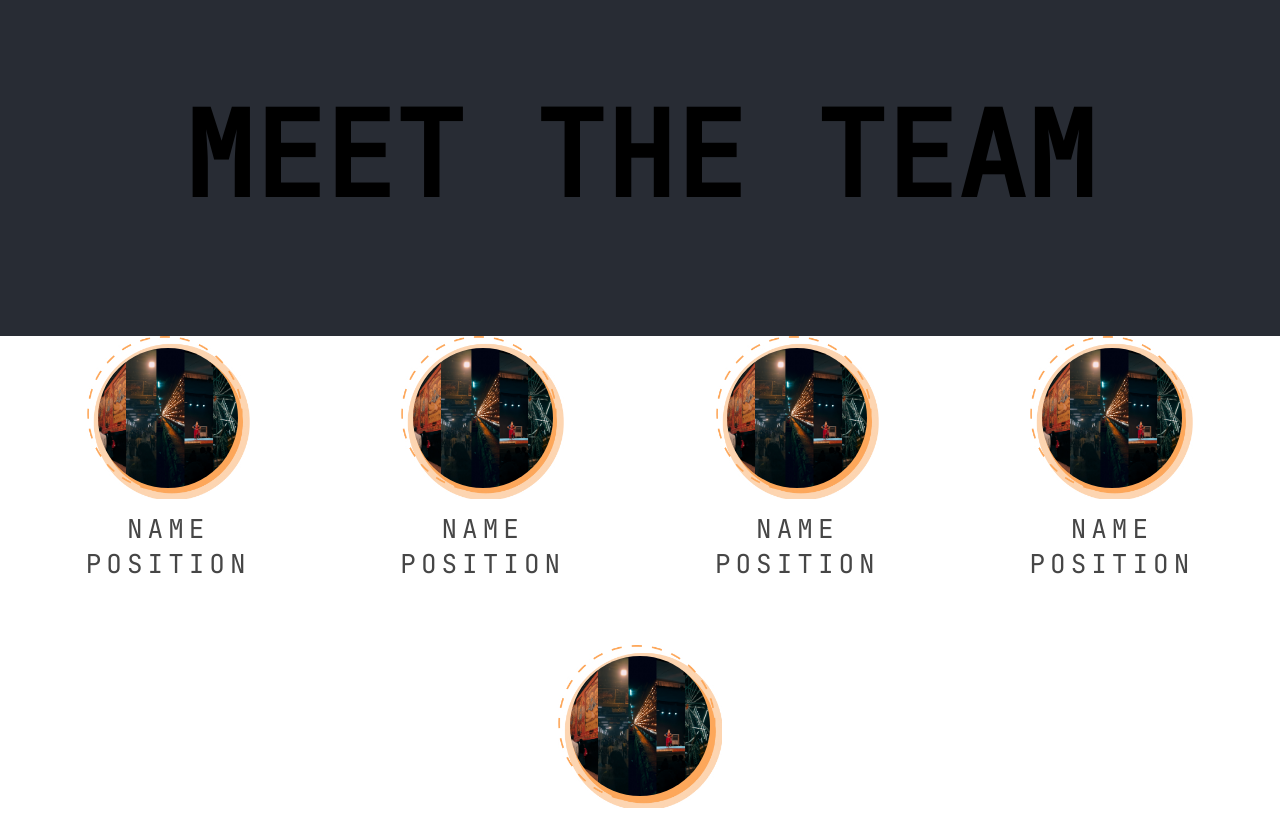
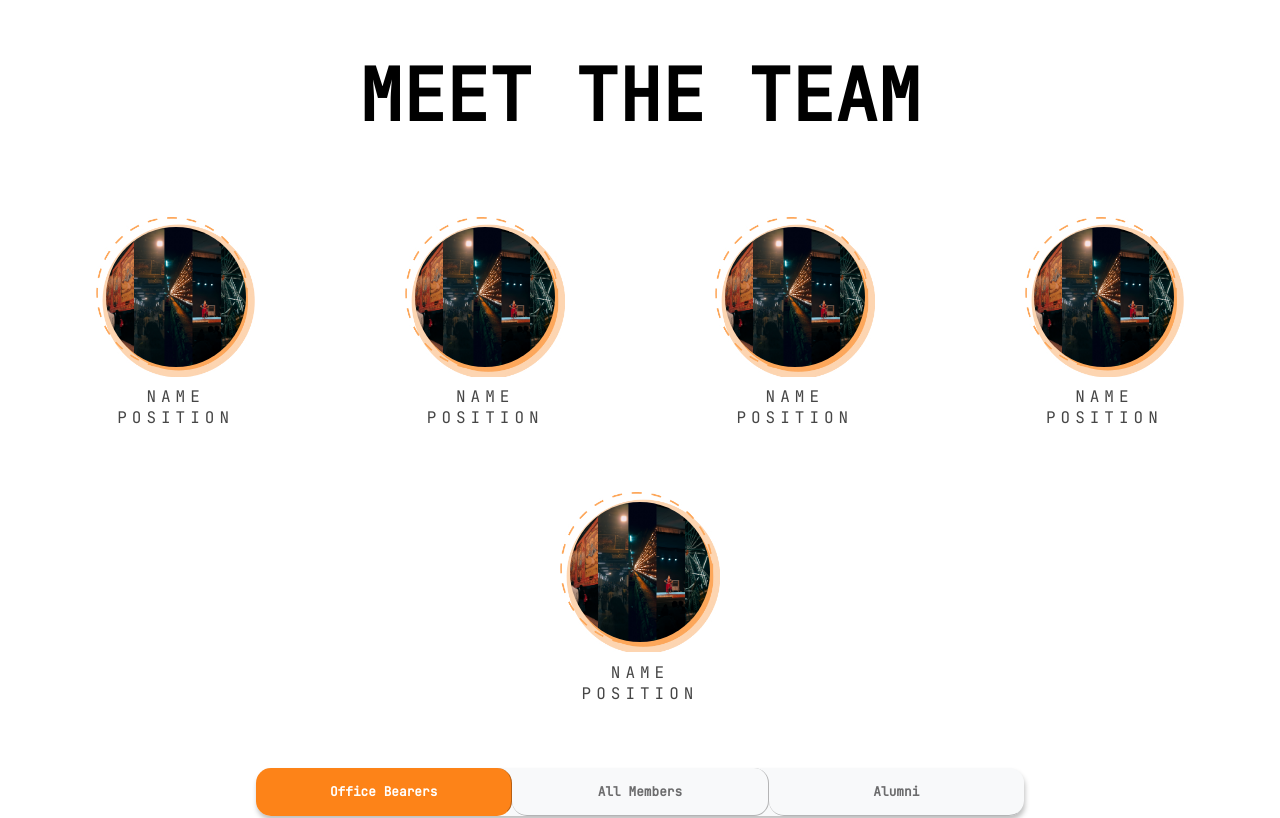
Before and after one commit to FOSSCellNITCalicut/FossCellNITC, a React (Create React App) app: page / in a window 1280 px wide. Shown: the top 818 px of the page. Built offline with nearby package versions, Linux system fonts and the light colour scheme.

Commit message:
slight changes

```diff
--- a/src/App.css
+++ b/src/App.css
@@ -2,10 +2,6 @@
   text-align: center;
 }
 
-.App-logo {
-  height: 40vmin;
-  pointer-events: none;
-}
 
 @media (prefers-reduced-motion: no-preference) {
   .App-logo {
@@ -13,20 +9,6 @@
   }
 }
 
-.App-header {
-  background-color: #282c34;
-  min-height: 100vh;
-  display: flex;
-  flex-direction: column;
-  align-items: center;
-  justify-content: center;
-  font-size: calc(10px + 2vmin);
-  color: white;
-}
-
-.App-link {
-  color: #61dafb;
-}
 
 @keyframes App-logo-spin {
   from {
```
